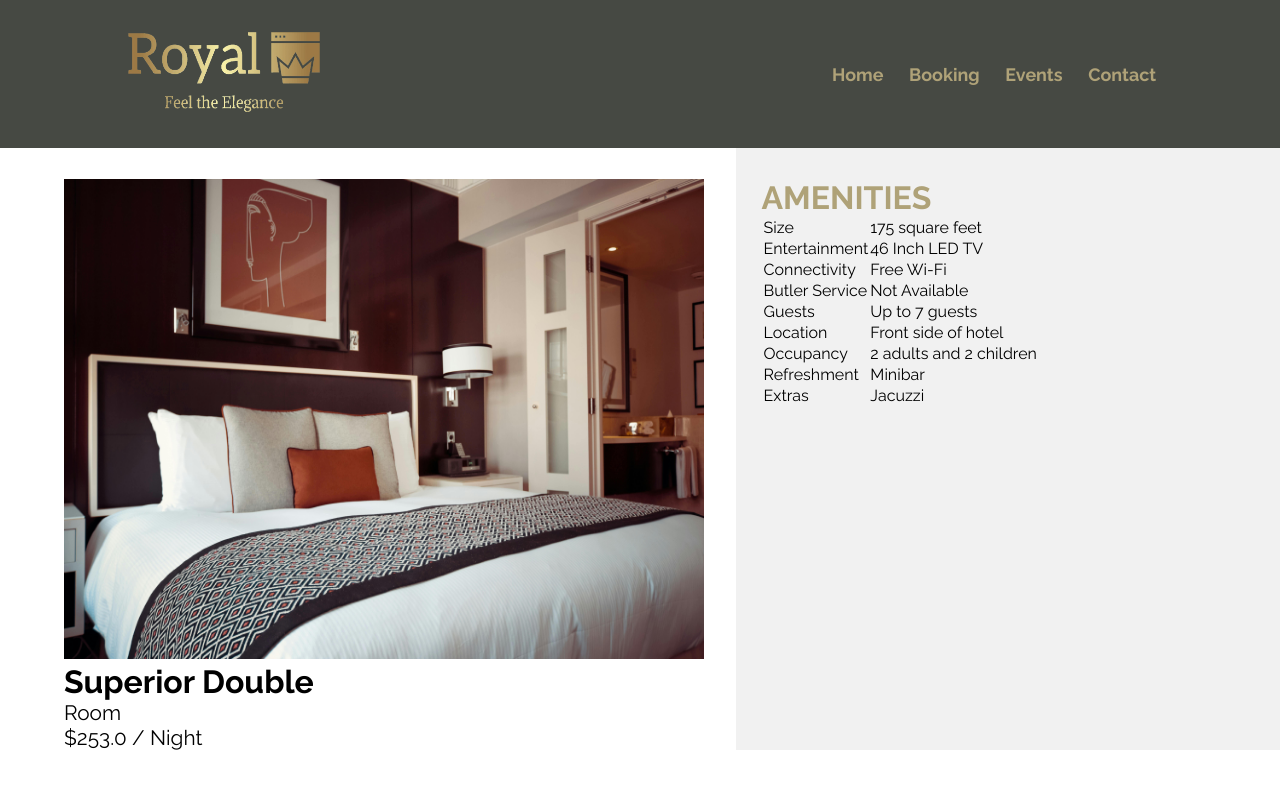
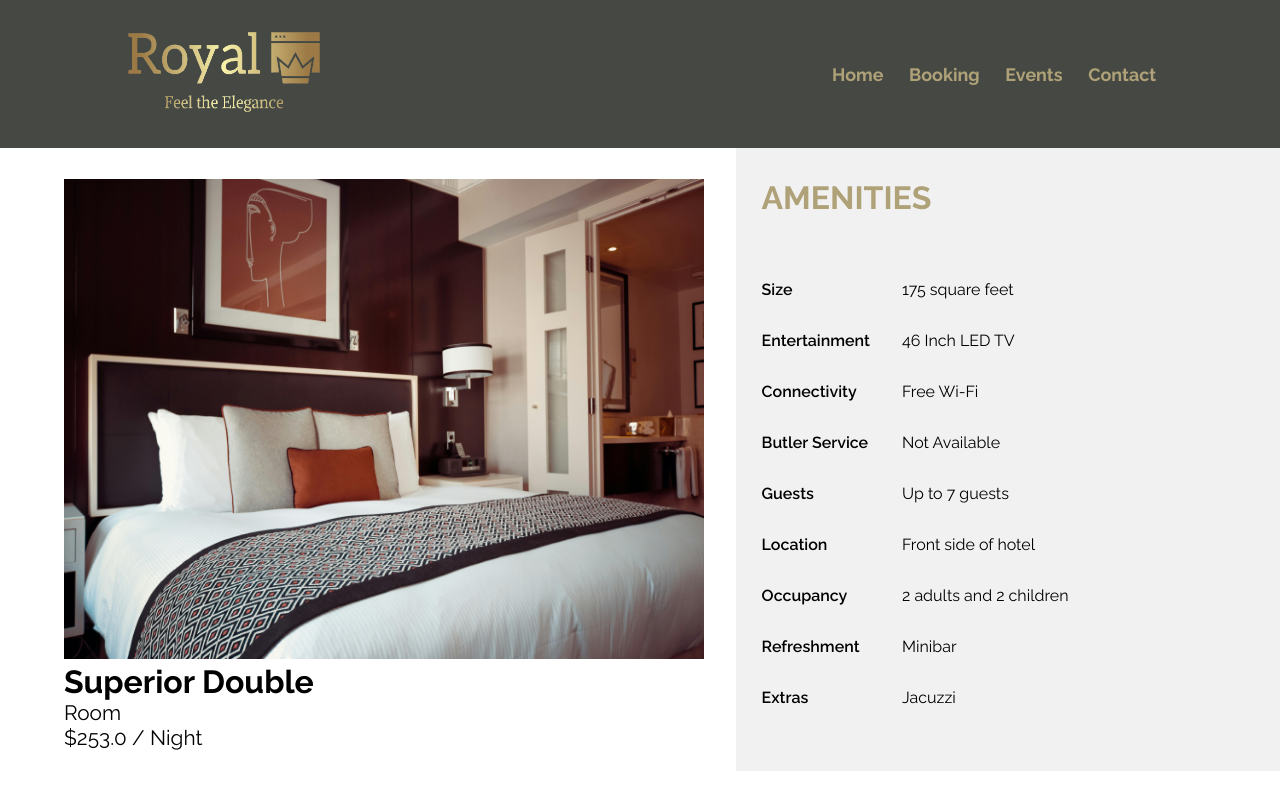
Before and after one commit to Gopisam1126/GuestManagementSystem, a React (Vite) app in the folder FRONTEND/: page /rooms/1 in a window 1280 px wide. Built offline with nearby package versions, Linux system fonts and the light colour scheme.

Commit message:
style amenities

```diff
--- a/FRONTEND/src/assets/component/amenities.jsx
+++ b/FRONTEND/src/assets/component/amenities.jsx
@@ -6,42 +6,44 @@ function Amenities() {
                 Amenities
             </h4>
             <table className="amenities-table">
-                <tr>
-                    <td className="detail-label">Size</td>
+                <tbody className="t-body">
+                    <tr className="table-row tr-1">
+                        <td className="detail-label dl-1">Size</td>
                         <td className="detail-value">175 square feet</td>
                     </tr>
-                <tr>
+                    <tr className="table-row">
                         <td className="detail-label">Entertainment</td>
                         <td className="detail-value">46 Inch LED TV</td>
                     </tr>
-                <tr>
+                    <tr className="table-row">
                         <td className="detail-label">Connectivity</td>
                         <td className="detail-value">Free Wi-Fi</td>
                     </tr>
-                <tr>
+                    <tr className="table-row">
                         <td className="detail-label">Butler Service</td>
                         <td className="detail-value">Not Available</td>
                     </tr>
-                <tr>
+                    <tr className="table-row">
                         <td className="detail-label">Guests</td>
                         <td className="detail-value">Up to 7 guests</td>
                     </tr>
-                <tr>
+                    <tr className="table-row">
                         <td className="detail-label">Location</td>
                         <td className="detail-value">Front side of hotel</td>
                     </tr>
-                <tr>
+                    <tr className="table-row">
                         <td className="detail-label">Occupancy</td>
                         <td className="detail-value">2 adults and 2 children</td>
                     </tr>
-                <tr>
+                    <tr className="table-row">
                         <td className="detail-label">Refreshment</td>
                         <td className="detail-value">Minibar</td>
                     </tr>
-                <tr>
+                    <tr className="table-row">
                         <td className="detail-label">Extras</td>
                         <td className="detail-value">Jacuzzi</td>
                     </tr>
+                </tbody>
             </table>
         </section>
     </>
--- a/FRONTEND/src/assets/componentStyles/amenities.css
+++ b/FRONTEND/src/assets/componentStyles/amenities.css
@@ -34,3 +34,14 @@
 .amenities-head {
     color: var(--colorS);
 }
+.amenities-table{
+    padding-top: 2rem;
+    border-collapse: separate;
+    border-spacing: 0 2rem;
+}
+.amenities-table td.detail-label {
+    font-weight: 600;
+}
+.amenities-table td.detail-value {
+    padding-left: 2.5vw;
+}
```
Lines whose indentation alone changed are shown as unchanged.
